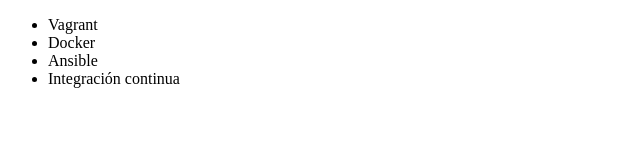
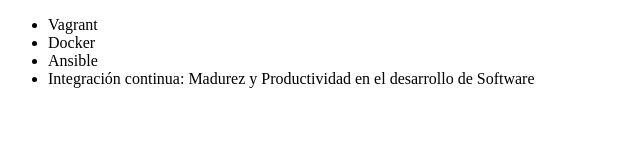
Before and after one commit to JavierMNew/alura-git, a plain HTML site: page index.html in a window 1280 px wide. Shown: the whole page, without its empty margins (0-640 px from the left). Drawn offline with Linux system fonts and the light colour scheme.

Commit message:
Renombrando curso de integracion continua

```diff
--- a/index.html
+++ b/index.html
@@ -9,7 +9,7 @@
         <li>Vagrant</li>
         <li>Docker</li>
         <li>Ansible</li>
-        <li>Integración continua</li>
+        <li>Integración continua: Madurez y Productividad en el desarrollo de Software</li>
     </ul>
 </body>
 </html>
```
